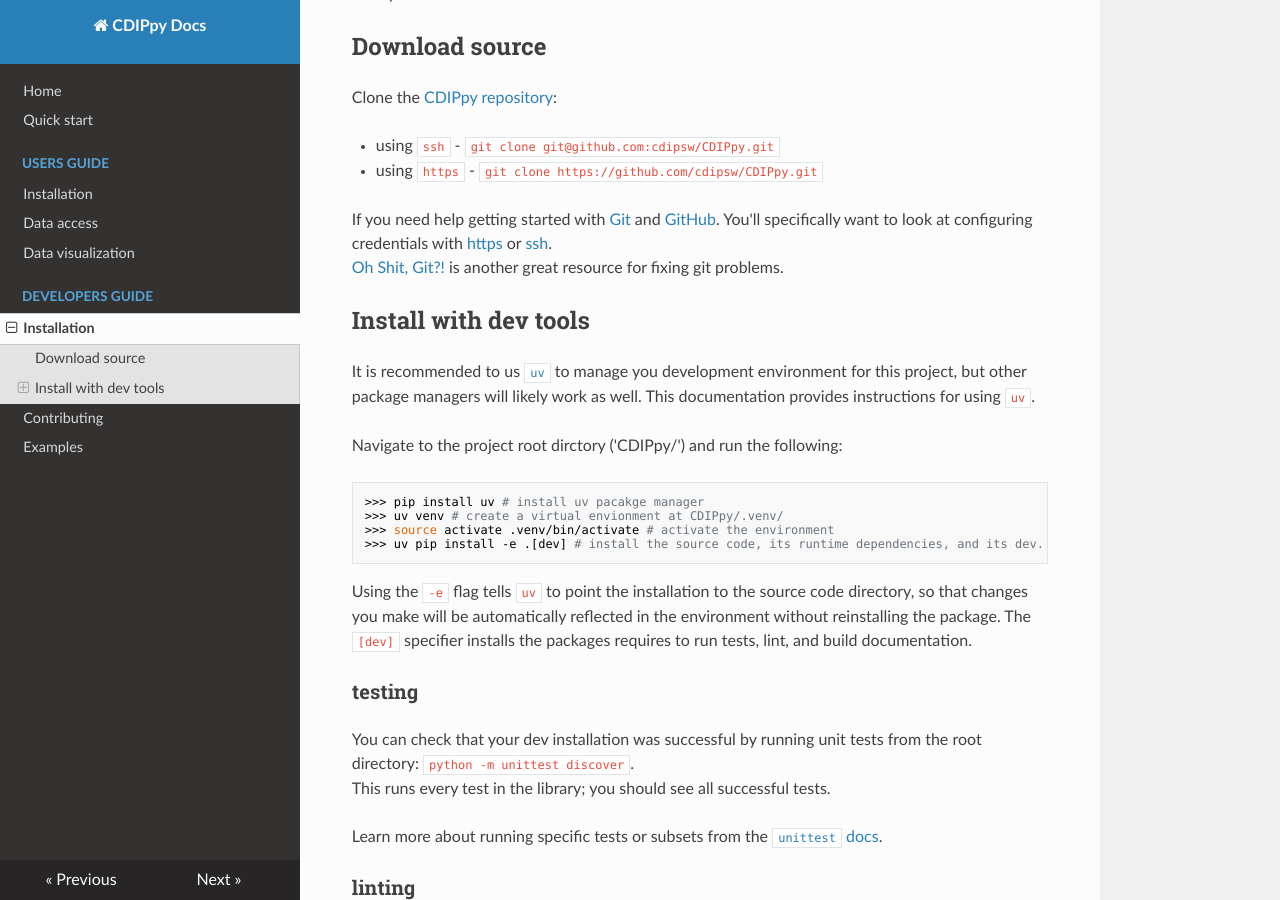
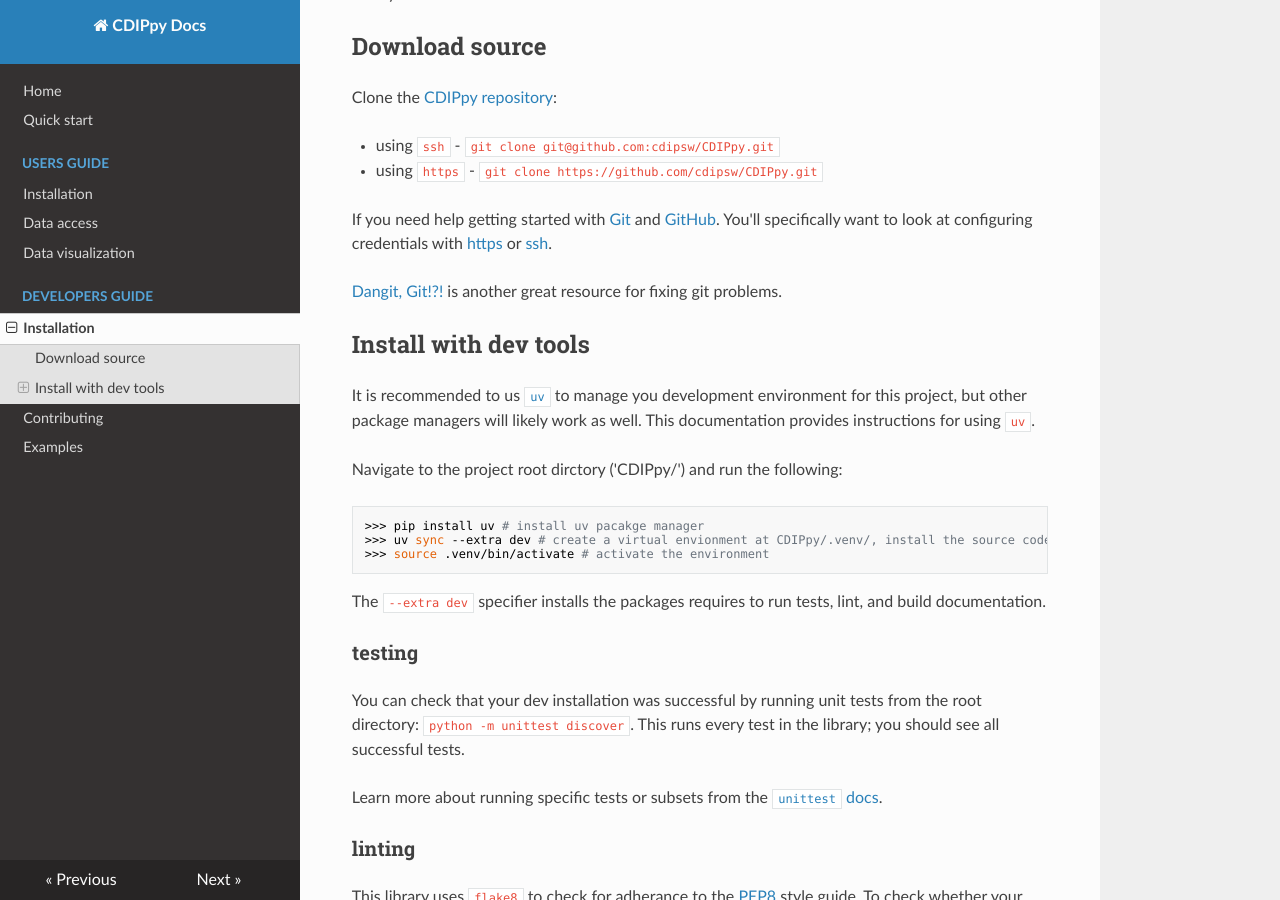
Before and after one commit to UCSD-SIO-CDIP/CDIPpy, an MkDocs documentation site: the page built from docs/dev_guide/index.md, in a window 1280 px wide and 900 px high, scrolled down 202 px. Built offline with MkDocs 1.6.1, drawn with Linux system fonts in a browser that asks for light colours; nearby versions of some CDN libraries.

Commit message:
Simplified uv venv and dependency install. Fixed a couple links.

````diff
--- a/docs/dev_guide/index.md
+++ b/docs/dev_guide/index.md
@@ -9,7 +9,8 @@
 
 If you need help getting started with [Git](https://git-scm.com/doc) and [GitHub](https://docs.github.com/en/enterprise-cloud@latest/get-started).
 You'll specifically want to look at configuring credentials with [https](https://git-scm.com/docs/gitcredentials) or [ssh](https://docs.github.com/en/authentication/connecting-to-github-with-ssh).
-[Oh Shit, Git?!](https://ohshitgit.com/) is another great resource for fixing git problems.
+
+[Dangit, Git!?!](https://dangitgit.com/) is another great resource for fixing git problems.
 
 ## Install with dev tools
 It is recommended to us [`uv`](https://docs.astral.sh/uv/) to manage you development environment for this project, but other package managers will likely work as well. This documentation provides instructions for using `uv`.
@@ -17,11 +18,10 @@
 Navigate to the project root dirctory ('CDIPpy/') and run the following:
 ``` bash
 >>> pip install uv # install uv pacakge manager
->>> uv venv # create a virtual envionment at CDIPpy/.venv/
->>> source activate .venv/bin/activate # activate the environment
->>> uv pip install -e .[dev] # install the source code, its runtime dependencies, and its dev. dependencies.
+>>> uv sync --extra dev # create a virtual envionment at CDIPpy/.venv/, install the source code, its runtime dependencies and it's dev dependencies defined in pyproject.toml.
+>>> source .venv/bin/activate # activate the environment
 ```
-Using the `-e` flag tells `uv` to point the installation to the source code directory, so that changes you make will be automatically reflected in the environment without reinstalling the package. The `[dev]` specifier installs the packages requires to run tests, lint, and build documentation.
+The `--extra dev` specifier installs the packages requires to run tests, lint, and build documentation.
 
 ### testing
 You can check that your dev installation was successful by running unit tests from the root directory: `python -m unittest discover`.
````
Also changed, not shown: docs/dev_guide/contribute.md (+1 -1 lines), docs/quickstart.md (+6 -7 lines).
